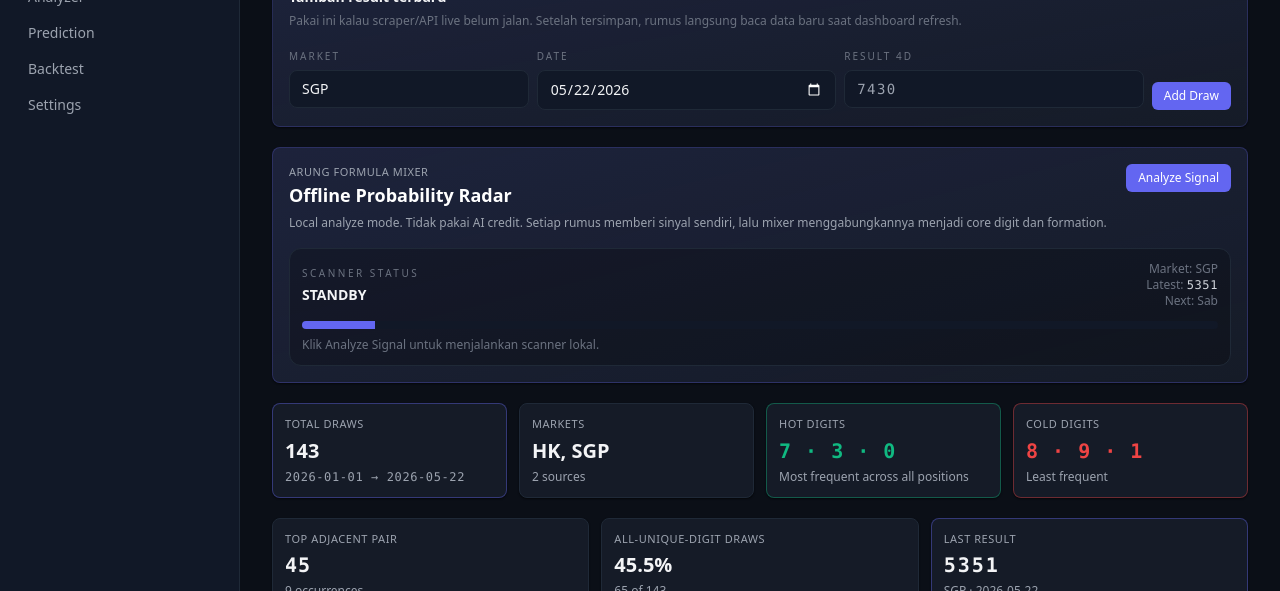
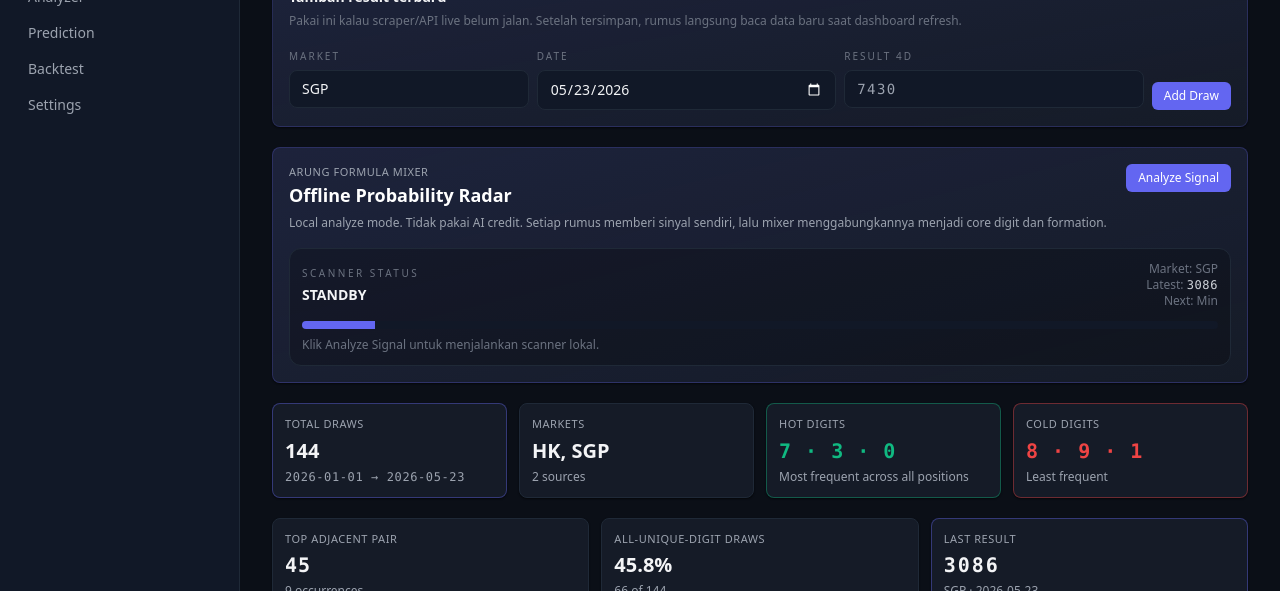
Before and after one commit to LoOp575/Togel2, a Next.js app: page / in a window 1280 px wide. Shown: the part 209-800 px from the top of the page. Built offline with nearby package versions, Linux system fonts and the light colour scheme.

Commit message:
Add latest SGP result 3086

```diff
--- a/data/extra-history.ts
+++ b/data/extra-history.ts
@@ -42,5 +42,10 @@ export function loadExtraHistoryRows(): RawHistoryEntry[] {
       market: ["S", "G", "P"].join(""),
       result: ["53", "51"].join(""),
     },
+    {
+      date: "2026-05-23",
+      market: ["S", "G", "P"].join(""),
+      result: ["30", "86"].join(""),
+    },
   ];
 }
```
